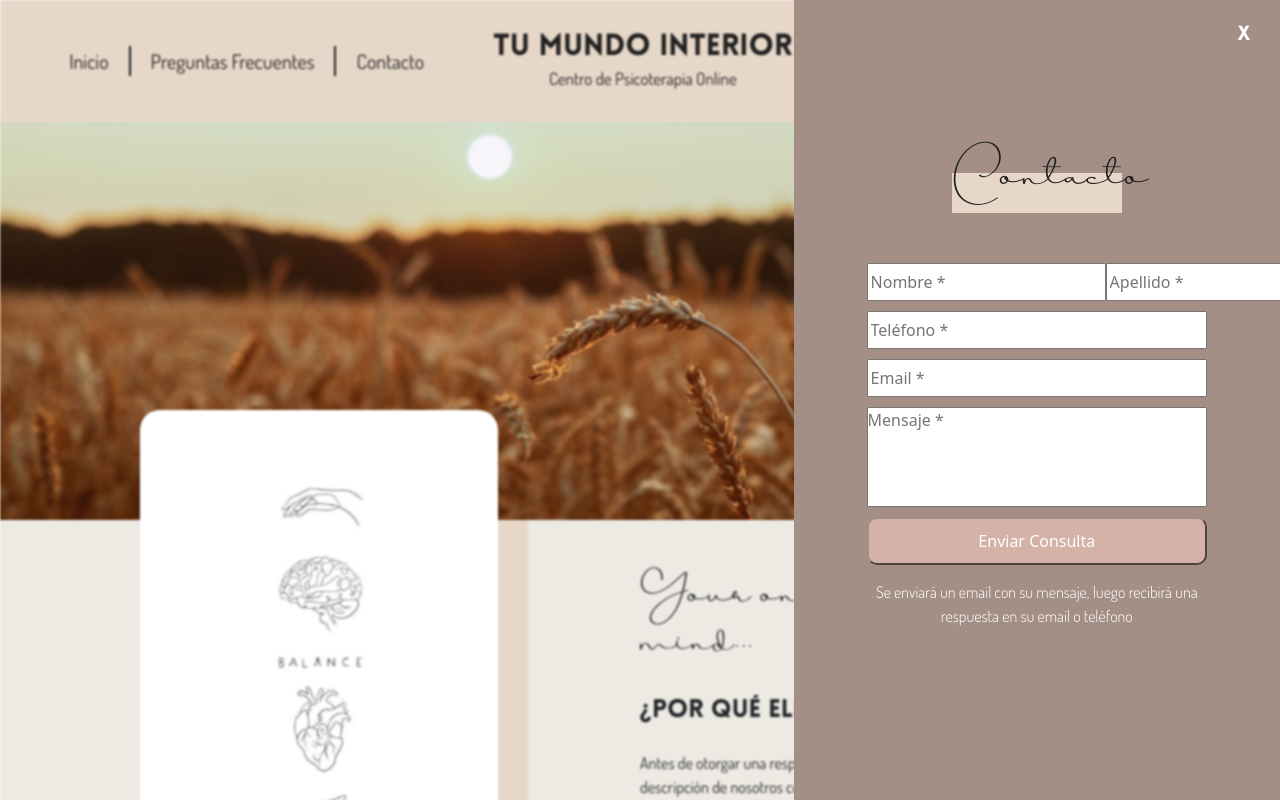
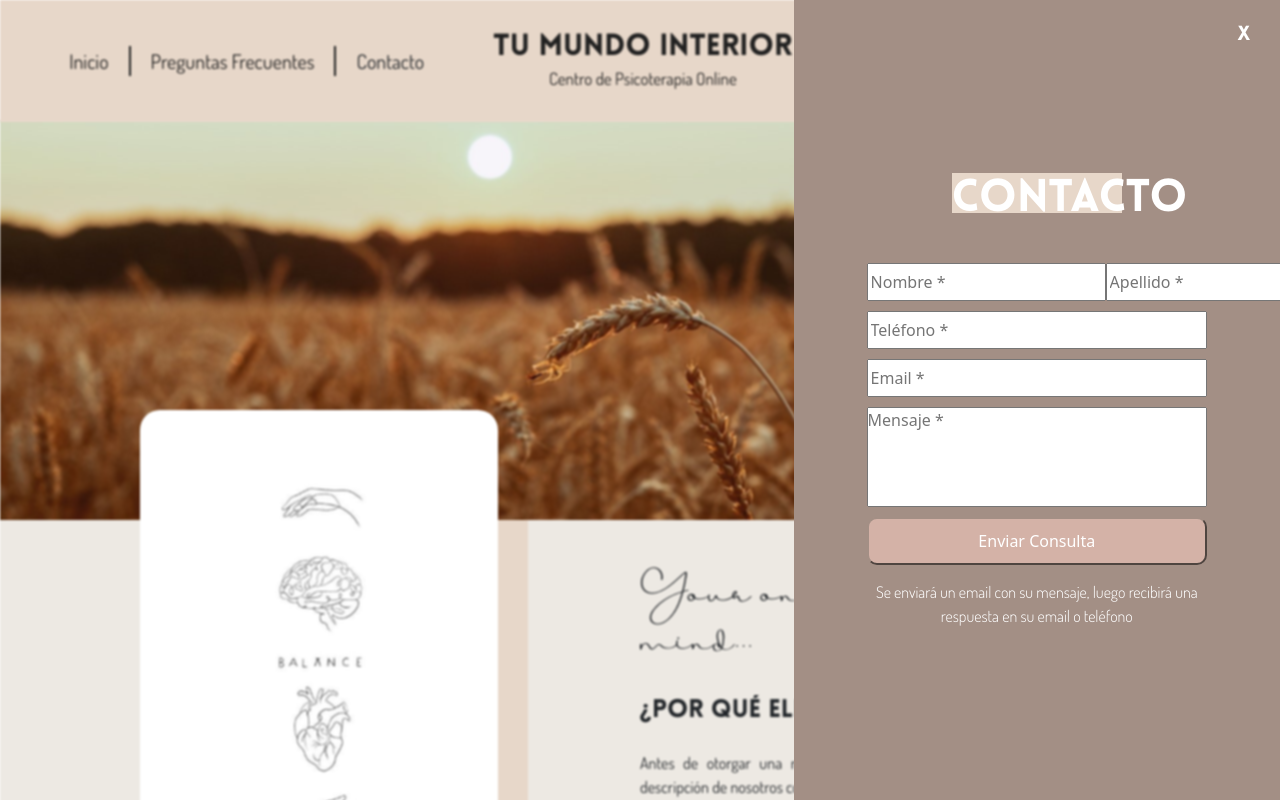
Before and after one commit to FacundoVillarroel/tumundointeriorweb, a React (Create React App) app: page / in a window 1280 px wide. Both pictures are taken after a click on the element "Contacto". Shown: the top 800 px of the page. Built offline with nearby package versions, Linux system fonts and the light colour scheme.

Commit message:
[feature] - zoom trial

```diff
--- a/scss/_contact.scss
+++ b/scss/_contact.scss
@@ -10,10 +10,8 @@
     margin-bottom: 50px;
     background-color: $almond;
     .contactTitle{
-      top: -25px;
-      position: absolute;
-      color: $dark;
-      font-family: "beautyDream";
+      color: $light;
+      font-family: "loveloBlack";
       font-size: 45px;
     }
   }
--- a/scss/_footer.scss
+++ b/scss/_footer.scss
@@ -9,7 +9,7 @@
   z-index: 100;
   .footerText{
     font-family: "dosisRegular";
-    font-size: 22px;
+    font-size: 20px;
   }
   .footerButtonContainer{
     padding: 10px 50px;
--- a/scss/_frequentQuestions.scss
+++ b/scss/_frequentQuestions.scss
@@ -1,5 +1,4 @@
 .frequentQuestionsContainer{
-  background-color: $isabeline;
   padding: 50px;
   position: relative;
   .imgBackground{
@@ -33,7 +32,7 @@
     z-index: 200;
     margin: 10px 0px;
     padding: 10px 30px;
-    background-color: $isabeline;
+    background-color: $light;
     border-top: 1px solid $almond;
     border-bottom: 1px solid $almond;
     .answerText{
--- a/scss/_section1.scss
+++ b/scss/_section1.scss
@@ -91,6 +91,7 @@
     .homeDescriptionText{
       font-family: "dosisRegular";
       padding-bottom: 20px;
+      text-align: justify;
     }
   }
 }
--- a/src/App.css
+++ b/src/App.css
@@ -153,7 +153,8 @@ html a {
       font-size: 25px; }
     .section1Container .homeDescriptionContainer .homeDescriptionText {
       font-family: "dosisRegular";
-      padding-bottom: 20px; }
+      padding-bottom: 20px;
+      text-align: justify; }
 
 .section2Container {
   padding: 20px 50px 30px 50px;
@@ -222,7 +223,9 @@ html a {
         opacity: 1; }
     .section3Container .professionalsContainer .professionalDescriptionContainer {
       position: absolute;
-      bottom: -100px;
+      bottom: -150px;
+      padding-left: 10px;
+      padding-right: 10px;
       background-color: rgba(163, 143, 133, 0.5);
       border-radius: 10px; }
       .section3Container .professionalsContainer .professionalDescriptionContainer .professionalName {
@@ -236,6 +239,10 @@ html a {
         font-size: 16px;
         color: #ede9e3;
         text-align: center; }
+      .section3Container .professionalsContainer .professionalDescriptionContainer .seeMore {
+        cursor: pointer; }
+        .section3Container .professionalsContainer .professionalDescriptionContainer .seeMore:hover {
+          color: #fff; }
     .section3Container .professionalsContainer .cokeContainer {
       position: relative;
       width: 27rem;
@@ -251,11 +258,11 @@ html a {
       .section3Container .professionalsContainer .cokeContainer:hover {
         opacity: 1; }
   .section3Container .quoteContainer {
-    margin-top: 150px;
+    margin-top: 50px;
     display: flex;
     justify-content: center; }
   .section3Container .videoContainer {
-    padding-top: 70px;
+    padding-top: 200px;
     display: flex;
     justify-content: center; }
     .section3Container .videoContainer iframe {
@@ -272,7 +279,7 @@ html a {
   z-index: 100; }
   .footerContainer .footerText {
     font-family: "dosisRegular";
-    font-size: 22px; }
+    font-size: 20px; }
   .footerContainer .footerButtonContainer {
     padding: 10px 50px;
     border-radius: 5px;
@@ -297,10 +304,8 @@ html a {
     margin-bottom: 50px;
     background-color: #e7d7c9; }
     .contactContainer .contactTitleContainer .contactTitle {
-      top: -25px;
-      position: absolute;
-      color: #212121;
-      font-family: "beautyDream";
+      color: #fff;
+      font-family: "loveloBlack";
       font-size: 45px; }
   .contactContainer .contactFormContainer form {
     display: flex;
@@ -331,7 +336,6 @@ html a {
     font-family: "dosisLight"; }
 
 .frequentQuestionsContainer {
-  background-color: #ede9e3;
   padding: 50px;
   position: relative; }
   .frequentQuestionsContainer .imgBackground {
@@ -359,7 +363,7 @@ html a {
     z-index: 200;
     margin: 10px 0px;
     padding: 10px 30px;
-    background-color: #ede9e3;
+    background-color: #fff;
     border-top: 1px solid #e7d7c9;
     border-bottom: 1px solid #e7d7c9; }
     .frequentQuestionsContainer .answerContainer .answerText {
--- a/src/components/section3/Section3.js
+++ b/src/components/section3/Section3.js
@@ -19,25 +19,29 @@ const Section3 = () => {
           <div className='maidaContainer'></div>
           <div className='professionalDescriptionContainer'>
             <p className='professionalName'>Magdalena Pinedo</p>
+            <h3 className='professionalDescription'>Universidad Católica de Chile</h3>
             <h3 className='professionalDescription'>Psicóloga Clínica</h3>
+            <h3 className='professionalDescription seeMore'>Ver Más</h3>
           </div>
         </div>
         <div className='professionalContainer'>
           <div className='cokeContainer'></div>
           <div className='professionalDescriptionContainer'>
             <p className='professionalName'>Jorge Rosende</p>
+            <h3 className='professionalDescription'>Universidad de Valparaíso, Chile</h3>
             <h3 className='professionalDescription'>Psicólogo Clínico</h3>
+            <h3 className='professionalDescription'>Ver Más</h3>
           </div>
         </div>
+      </div>
+      <div className='videoContainer'>
+        <iframe width="560" height="315" src="https://www.youtube.com/embed/KCf56Tb0CP8?start=9" title="YouTube video player" frameborder="0" allow="accelerometer; autoplay; clipboard-write; encrypted-media; gyroscope; picture-in-picture; web-share" allowfullscreen></iframe>
       </div>
       <div className='quoteContainer'>
         <p className='section3SubTitle'>
           <span className='dosisItalic'>“El gran descubrimiento de mi generación es que los seres humanos pueden alterar sus vidas al alterar sus actitudes mentales”</span>(<span className="dosisBold">William James</span>).
         </p>
       </div>
-      <div className='videoContainer'>
-        <iframe width="560" height="315" src="https://www.youtube.com/embed/KCf56Tb0CP8?start=9" title="YouTube video player" frameborder="0" allow="accelerometer; autoplay; clipboard-write; encrypted-media; gyroscope; picture-in-picture; web-share" allowfullscreen></iframe>
-      </div>
     </div>
   )
 }
--- a/src/data/frequentQuestions.js
+++ b/src/data/frequentQuestions.js
@@ -28,13 +28,13 @@ const question11 = new question("¿Puedo cambiar en psicoterapia?", `El ser huma
 const question12 = new question("¿Podemos tener recaídas durante el proceso psicoterapéutico?", `El proceso psicoterapéutico es dinámico, la mente lo es, no se esta trabajando con algo estático, por lo tanto, las recaídas son parte de ese dinamismo y esperadas en el proceso. Muchas veces el sistema personal se resiste inconscientemente al cambio y eso podría generar una serie de situaciones gratas e ingratas que son parte de la transición y del cambio.` )
 const question13 = new question("¿El proceso psicoterapéutico siempre es largo?", `El tiempo de duración del proceso de psicoterapia depende por una parte de la problemática que exprese el/a paciente, de las resistencias al cambio que presente el sistema personal de el/a paciente y también de sus propios tiempos, ya que el psicólogo/a siempre trabaja al ritmo de el/a paciente.
 Es importante recalcar que el proceso de mayor cambio notorio, se genera en el inicio del proceso entre los 3 y 5 meses. ` )
-const question14 = new question("¿Cual es el rango etario (edades) que atiende el centro tu mundo interior?", `El centro tu mundo interior trabaja con pacientes desde la adolescencia en adelante.` )
-const question15 = new question("¿Cuánto dura una sesión psicoterapéutica en el centro tu mundo interior?", `La duración de cada sesión psicoterapéutica va desde los 50 a 60 minutos.` )
-const question16 = new question("¿Cuantas sesiones debería agendar mensualmente?", `Se recomienda que al iniciar el tratamiento de psicoterapia el/a paciente pueda tener sesiones una vez por semana, una vez avanzado el tratamiento y dependiendo de los requerimientos de el/a paciente se pueden mantener sesiones cada 15 días y posteriormente se puede solicitar una sesión de forma aislada cuando el paciente lo requiera.` )
-const question17 = new question("¿Solo puedo dejar el proceso psicoterapéutico cuando mi psicólogo/a me dé de alta?", `Este no es un criterio absoluto, lo más importante es que el/a paciente se sienta cómodo/a con su psicólogo/a y esto puede tomar más de una sesión en ser evidente, lo cual en primera instancia es un criterio de discriminación de continuar o no.
+const question14 = new question("¿Solo puedo dejar el proceso psicoterapéutico cuando mi psicólogo/a me dé de alta?", `Este no es un criterio absoluto, lo más importante es que el/a paciente se sienta cómodo/a con su psicólogo/a y esto puede tomar más de una sesión en ser evidente, lo cual en primera instancia es un criterio de discriminación de continuar o no.
 En segunda instancia es importante recalcar que el paciente es parte activa y protagonista del proceso y el/a sabe mejor que nadie las experiencias que va teniendo y como se esta sintiendo, por lo tanto, también es absolutamente libre de decidir si necesita continuar o no.
 Es importante que se establezca una conversación entre ambos para entregar sus puntos de vista en relación a la decisión a tomar, estando siempre la ultima palabra en el/a paciente, esperando que exista la mayor responsabilidad por su parte.
 “El terapeuta es experto en la teoría y técnicas psicológicas y el paciente es un experto en su vida” (Aaron Beck).` )
+const question15 = new question("¿Cual es el rango etario (edades) que atiende el centro tu mundo interior?", `El centro tu mundo interior trabaja con pacientes desde la adolescencia en adelante.` )
+const question16 = new question("¿Cuánto dura una sesión psicoterapéutica en el centro tu mundo interior?", `La duración de cada sesión psicoterapéutica va desde los 50 a 60 minutos.` )
+const question17 = new question("¿Cuantas sesiones debería agendar mensualmente en el centro tu mundo interior?", `Se recomienda que al iniciar el tratamiento de psicoterapia el/a paciente pueda tener sesiones una vez por semana, una vez avanzado el tratamiento y dependiendo de los requerimientos de el/a paciente se pueden mantener sesiones cada 15 días y posteriormente se puede solicitar una sesión de forma aislada cuando el paciente lo requiera.` )
 const question18 = new question("¿Que valor tiene una sesión de psicoterapia en el centro tu mundo interior?",`El valor por sesión psicoterapéutica en el centro tu mundo interior es de $35.000.
 Si cuentas con isapre o algún seguro de salud complementario puedes reembolsar parte del valor según corresponda a tu plan.`)
 const question19 = new question("¿Como puedo realizar mi pago de las sesiones de psicoterapia en el centro tu mundo interior?",`Puedes realizar tu pago a través de transferencia bancaria correspondiente a pagos nacionales y para pagos internacionales a través de PayPal.`)
```
Also changed, not shown: scss/_section3.scss (+11 -3 lines).
